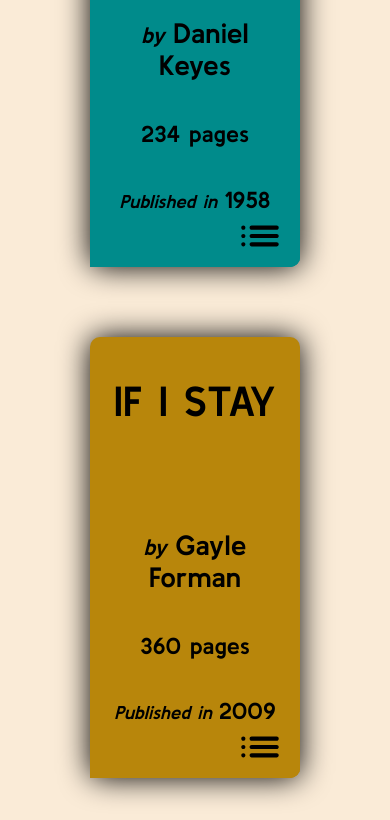
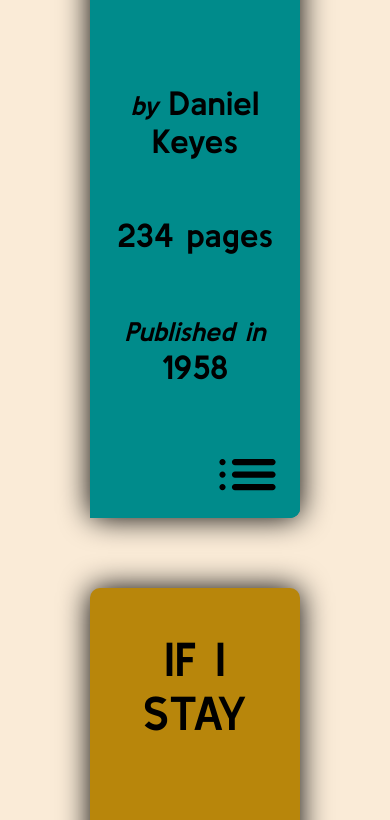
Before and after one commit to conwu7/librarywithreact, a React app: page / in a window 390 px wide. Shown: the part 878-1698 px from the top of the page. Built offline with nearby package versions, Linux system fonts and the light colour scheme.

Commit message:
increase size of book menu button

```diff
--- a/docs/style.css
+++ b/docs/style.css
@@ -424,7 +424,7 @@
         width: 70vw;
     }
     .bookDetails {
-        padding-bottom: 15px;
+        padding-bottom: 75px;
     }
     .formA>* {
         width: 70vw;
@@ -453,7 +453,11 @@
         font-size: 300%;
     }
     h2 {
-        max-height: 150px;
+        font-size: 1.7em;
+        max-height: 200px;
+    }
+    h4, h5 {
+        font-size: 1.2em;
     }
     .bookActionContainer {
         margin-top: 30px;
@@ -481,7 +485,7 @@
         width: 100%;
     }
     .menu-icon {
-        width: 50px;
+        width: 75px;
     }
     .menu-button {
         font-size: 1.3em;
--- a/public/style.css
+++ b/public/style.css
@@ -424,7 +424,7 @@
         width: 70vw;
     }
     .bookDetails {
-        padding-bottom: 15px;
+        padding-bottom: 75px;
     }
     .formA>* {
         width: 70vw;
@@ -453,7 +453,11 @@
         font-size: 300%;
     }
     h2 {
-        max-height: 150px;
+        font-size: 1.7em;
+        max-height: 200px;
+    }
+    h4, h5 {
+        font-size: 1.2em;
     }
     .bookActionContainer {
         margin-top: 30px;
@@ -481,7 +485,7 @@
         width: 100%;
     }
     .menu-icon {
-        width: 50px;
+        width: 75px;
     }
     .menu-button {
         font-size: 1.3em;
```
